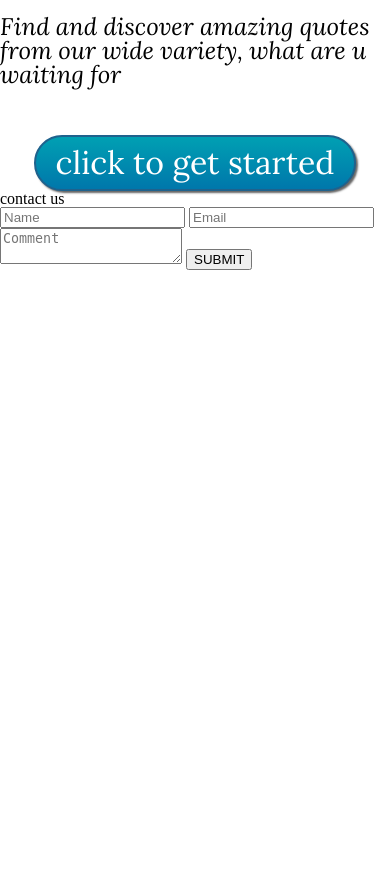
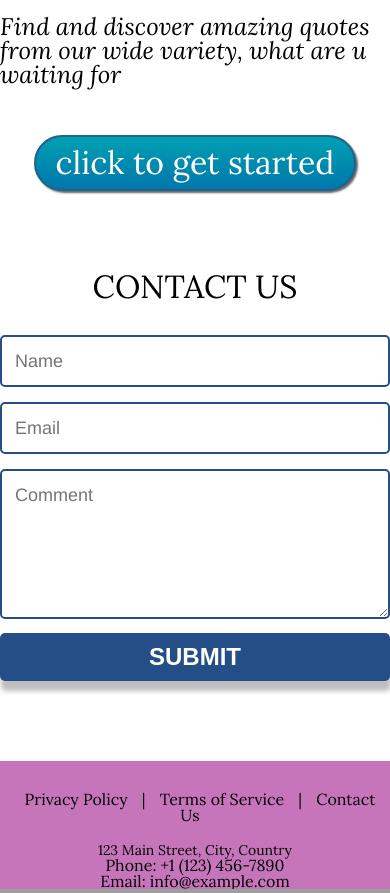
Before and after one commit to Awwal12/wordjolt, a Django app: page /home/ in a window 390 px wide; the page is wider, and only the part inside the window is pictured. Shown: the part 362-1255 px from the top of that part. Before the commit the page ends 632 px from the top of that part, so only its background shows below. Run offline with Django 4.2, Linux system fonts and the light colour scheme; grey boxes are pictures that could not be loaded.

Commit message:
finished with the web page not responsive

```diff
--- a/wordjolt/wordapp/static/css/main.css
+++ b/wordjolt/wordapp/static/css/main.css
@@ -1,9 +1,10 @@
 @import url("https://fonts.googleapis.com/css2?family=Lora:ital,wght@0,400;0,700;1,400&display=swap");
 :root {
+    --bg-color:#C675BB;
   --text-color-white: #fff;
   --text-color-black: #000;
-  --btn-color: ;
-  --btn-color-hover: ;
+  --btn-color: #264e86;
+  --btn-color-hover: #5f7fbc;
   --header-font: "Lora", serif;
   --body-font: "Lora", serif;
   --btn-font: "Lora", serif;
@@ -84,8 +85,100 @@ section p {
 }
 /* END OF BODY */
 /* start of contact us */
+.contact-header {
+  display: flex;
+  justify-content: center;
+  align-items: center;
+  font-family: var(--body-font);
+  font-size: 2rem;
+  text-transform: uppercase;
+  margin-bottom: 2rem;
+  color: var(--text-color-dark);
+}
+form {
+  max-width: 420px;
+  margin: 5rem auto;
+}
+
+.feedback-input {
+  color: var(--text-color-white);
+  font-family: Helvetica, Arial, sans-serif;
+  font-weight: 500;
+  font-size: 18px;
+  border-radius: 5px;
+  line-height: 22px;
+  background-color: transparent;
+  border: 2px solid var(--btn-color);
+  transition: all 0.3s;
+  padding: 13px;
+  margin-bottom: 15px;
+  width: 100%;
+  box-sizing: border-box;
+  outline: 0;
+}
+
+.feedback-input:focus {
+  border: 2px solid var(--btn-color-hover);
+}
+
+textarea {
+  height: 150px;
+  line-height: 150%;
+  resize: vertical;
+}
+
+[type="submit"] {
+  font-family: "Montserrat", Arial, Helvetica, sans-serif;
+  width: 100%;
+  background: var(--btn-color);
+  border-radius: 5px;
+  border: 0;
+  cursor: pointer;
+  color: var(--text-color-white);
+  font-size: 24px;
+  padding-top: 10px;
+  padding-bottom: 10px;
+  transition: all 0.3s;
+  margin-top: -4px;
+  font-weight: 700;
+  box-shadow: 1px 10px 5px 0px rgba(0, 0, 0, 0.26);
+  -webkit-box-shadow: 1px 10px 5px 0px rgba(0, 0, 0, 0.26);
+  -moz-box-shadow: 1px 10px 5px 0px rgba(0, 0, 0, 0.26);
+}
+[type="submit"]:hover {
+  background-color: var(--btn-color-hover);
+}
 /* end of contact us */
 
 /* start of footer */
-
+.footer {
+  background-color: var(--bg-color);
+  color: var(--text-color-dark);
+  text-align: center;
+  padding: 20px 0;
+  font-family: var(--btn-font)
+}
+.footer-links {
+  margin-top: 10px;
+}
+.footer-links a {
+  color: var(--text-color-dark);
+  text-decoration: none;
+  margin: 0 10px;
+}
+.footer-links a:hover {
+  color: var(--btn-color-hover);
+}
+.contact-info {
+  margin-top: 20px;
+}
+.address {
+  font-size: 14px;
+}
+.social-media > a > img {
+  color: var(--btn-color);
+}
+.social-media > a > img:hover {
+  color: var(--btn-color-hover);
+}
 /* end of footer */
--- a/wordjolt/wordapp/templates/html/home.html
+++ b/wordjolt/wordapp/templates/html/home.html
@@ -20,7 +20,7 @@
       </svg>
       <nav>
         <img src="{% static '/logo/logo_small.png' %}" alt="" />
-        <a href="contact">Contact Us</a>
+        <a href="#contact-1">Contact Us</a>
       </nav>
     </header>
     <!-- END of HEADER -->
@@ -42,7 +42,7 @@
     <!-- end of body -->
     <!-- start of contact us -->
     <form>
-      <div class="contact-header"><h1>contact us</h1></div>
+      <div id="contact-1" class="contact-header"><h1>contact us</h1></div>
       <input
         name="name"
         type="text"
@@ -64,6 +64,30 @@
     </form>
     <!-- end of contact us -->
      <!-- Site footer -->
-
+    <footer class="footer">
+      <div class="footer-links">
+        <a href="#">Privacy Policy</a> | <a href="#">Terms of Service</a> |
+        <a href="#">Contact Us</a>
+      </div>
+      <div class="contact-info">
+        <div class="address">123 Main Street, City, Country</div>
+        <div class="phone">Phone: +1 (123) 456-7890</div>
+        <div class="email">Email: info@example.com</div>
+      </div>
+      <div class="social-media">
+        <a href="#" target="_blank"
+          ><img src="/assets/icons8-facebook-50.png" alt="Facebook"
+        /></a>
+        <a href="#" target="_blank"
+          ><img src="/assets/icons8-twitter-50.png" alt="Twitter"
+        /></a>
+        <a href="#" target="_blank"
+          ><img src="/assets/icons8-instagram-48.png" alt="Instagram"
+        /></a>
+      </div>
+      <div>
+        <p>&copy; NYON. All rights reserved.</p>
+      </div>
+    </footer>
   </body>
 </html>
```
